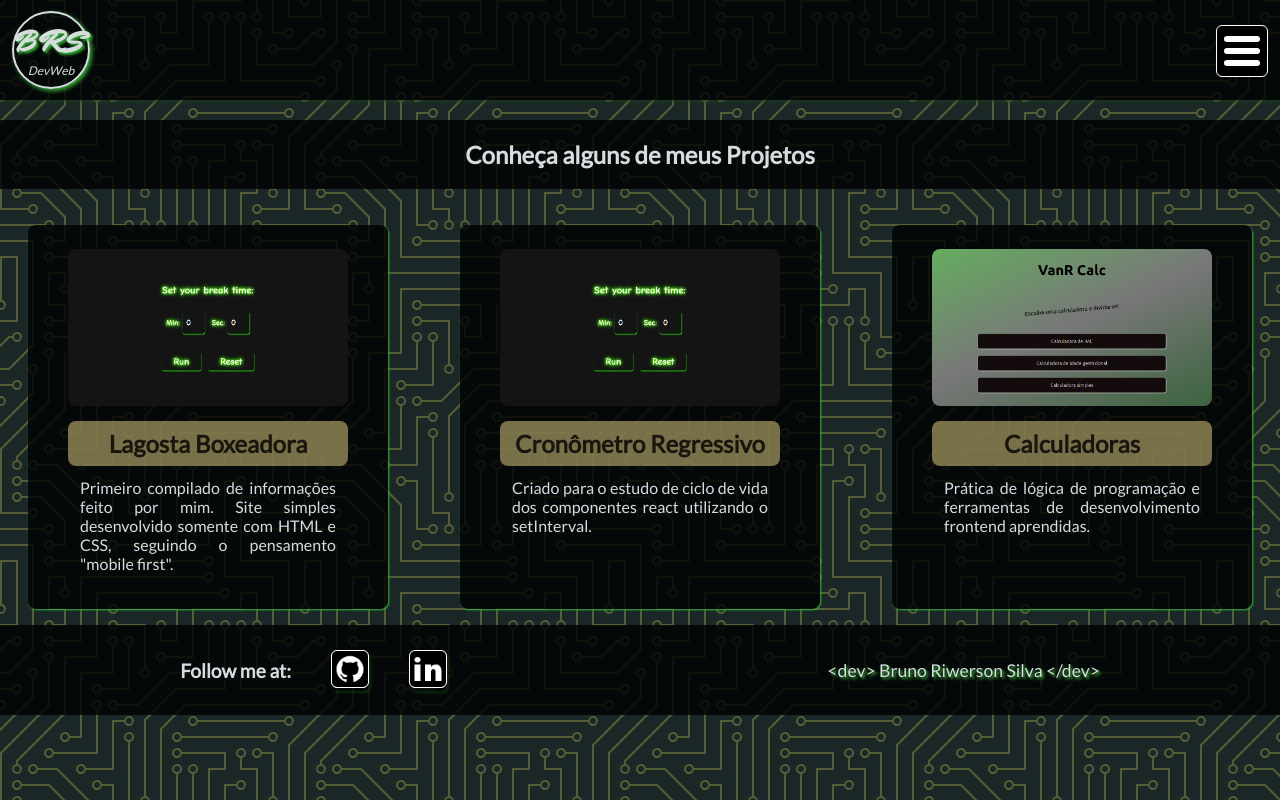
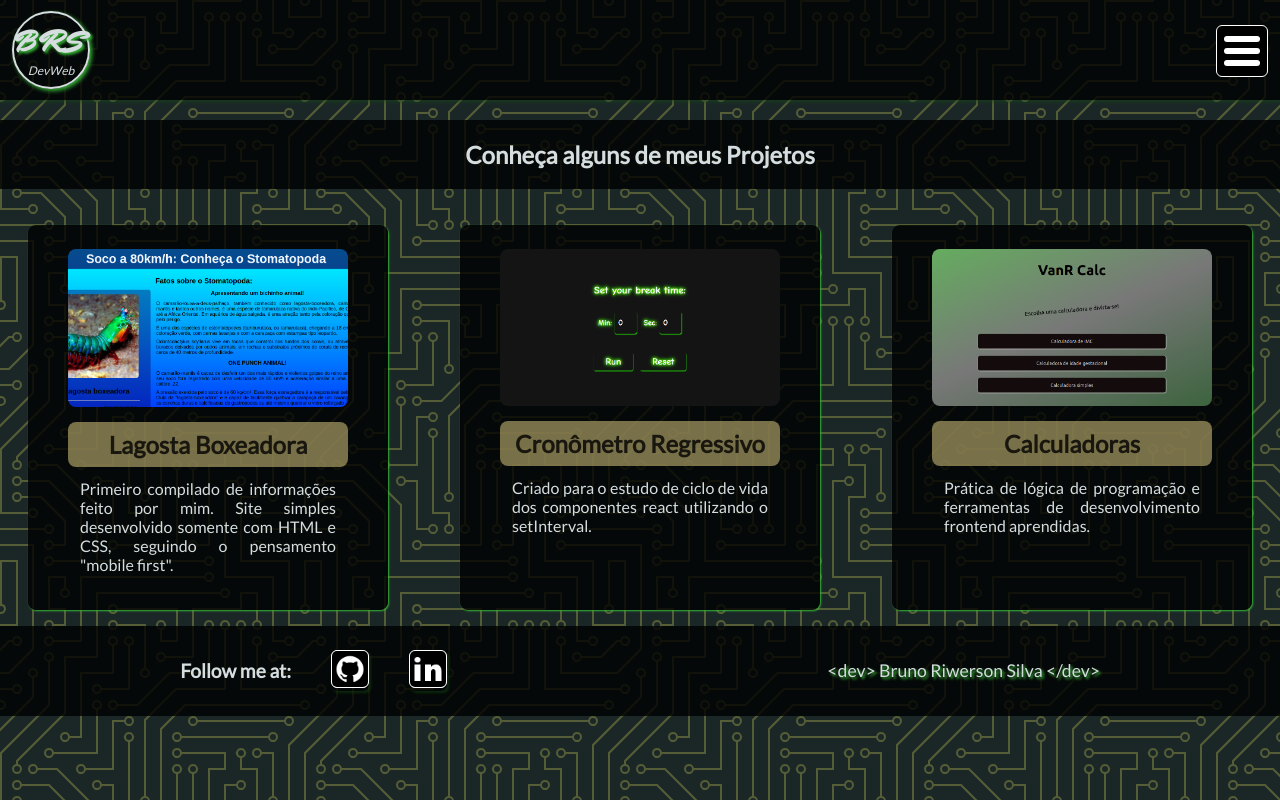
Before and after one commit to vanriwerson/portfolio-react-reboot, a React (Create React App) app: page /projects in a window 1280 px wide. Built offline with nearby package versions, Linux system fonts and the light colour scheme.

Commit message:
Atualizando projeto Lagosta Boxeadora

```diff
--- a/src/data/projectsList.js
+++ b/src/data/projectsList.js
@@ -1,11 +1,12 @@
+import lagostaBoxeadora from '../images/projects/stomatopoda.png';
 import vanrTimer from '../images/projects/vanr-timer.png';
 import vanrCalc from '../images/projects/vanr-calc.png';
 
 const projectsList = [
   {
     id: 'proj02',
-    imgUrl: vanrTimer,
-    linkToProject: '/',
+    imgUrl: lagostaBoxeadora,
+    linkToProject: 'https://vanr-stomatopoda.netlify.app/',
     projectName: 'Lagosta Boxeadora',
     projectDescription: 'Primeiro compilado de informações feito por mim. Site simples desenvolvido somente com HTML e CSS, seguindo o pensamento "mobile first".',
   },
```
Also changed, not shown: src/images/projects/stomatopoda.png (added).
